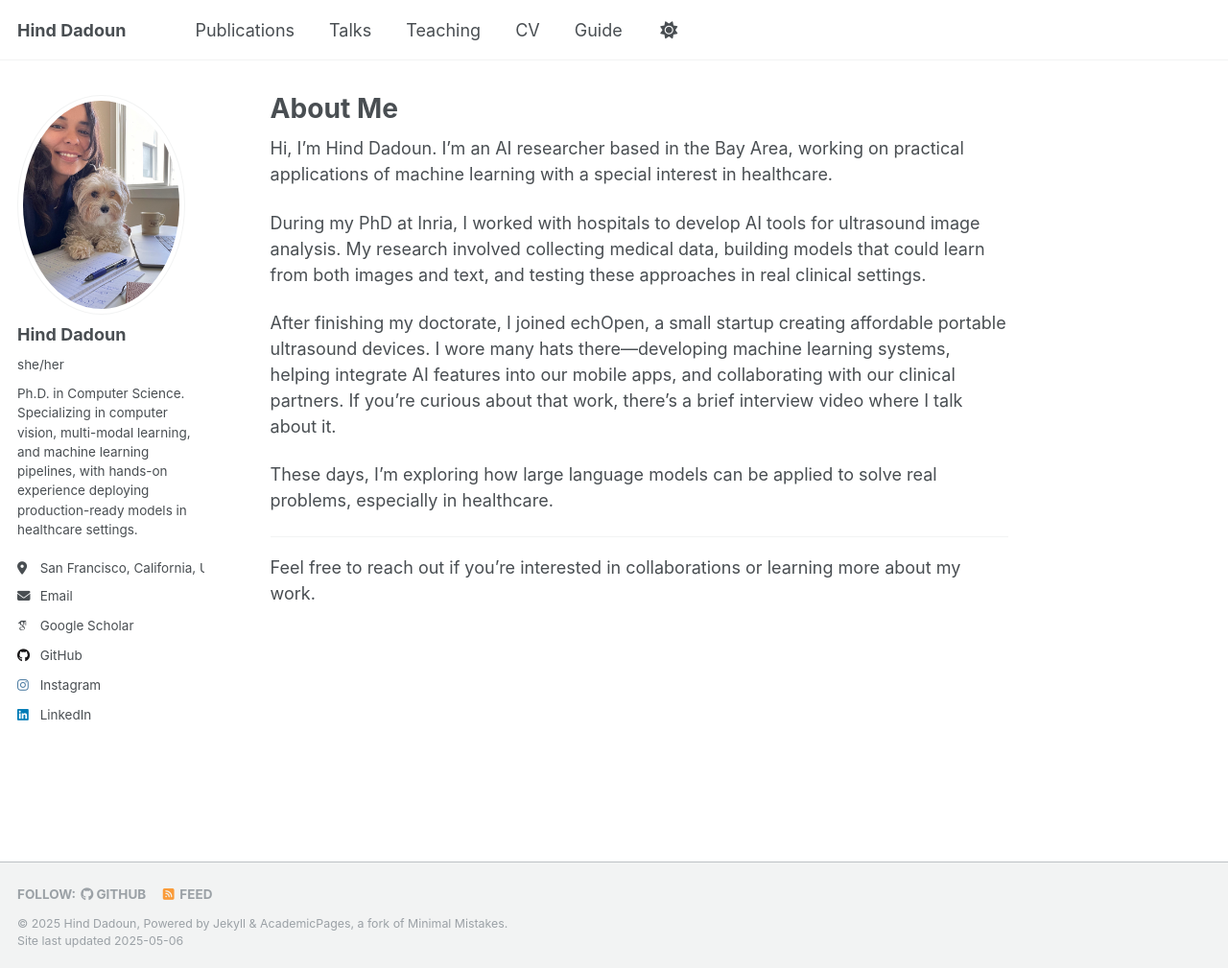
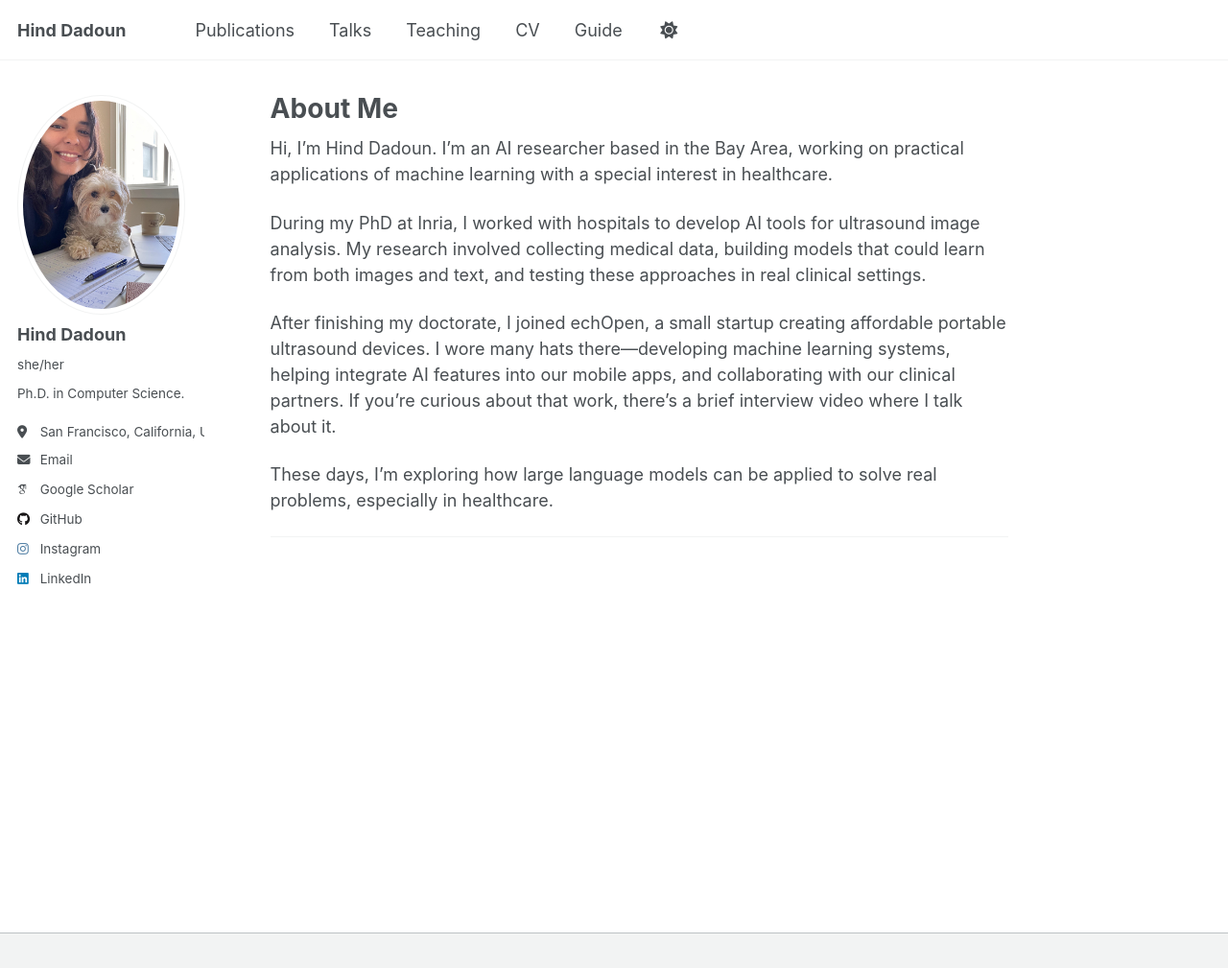
Before and after one commit to h-dadoun/h-dadoun.github.io, a Jekyll site: the page built from _pages/about.md, in a window 1280 px wide and 1009 px high. Shown: the whole window at 96% size. Built offline with Jekyll 4.4.1, drawn with Linux system fonts in a browser that asks for light colours; some web fonts are replaced.

```diff
--- a/_config.yml
+++ b/_config.yml
@@ -25,7 +25,7 @@ author:
   avatar           : "hind_and_nala.png"
   name             : "Hind Dadoun"
   pronouns         : "she/her"
-  bio              : "Ph.D. in Computer Science. Specializing in computer vision, multi-modal learning, and machine learning pipelines, with hands-on experience deploying production-ready models in healthcare settings."
+  bio              : "Ph.D. in Computer Science. "
   location         : "San Francisco, California, US."
   #employer         : "ex echOpen"
   uri              : # URL
@@ -132,7 +132,7 @@ yandex_site_verification :
 
 # Social Sharing
 twitter:
-  username               : &dadoun80202
+  username               : #&dadoun80202
 facebook:
   username               :
   app_id                 :
--- a/_includes/footer.html
+++ b/_includes/footer.html
@@ -1,7 +1,7 @@
 {% include base_path %}
 
 {% if site.author.github or site.author.bitbucket or site.atom_feed.hide != true %}
-<div class="page__footer-follow">
+<!-- <div class="page__footer-follow">
   <ul class="social-icons">
     {% if site.data.ui-text[site.locale].follow_label %}
       <li><strong>{{ site.data.ui-text[site.locale].follow_label }}</strong></li>
@@ -17,9 +17,9 @@
     {% endif %}
   </ul>
 </div>
-{% endif %}
+{% endif %} -->
 
-<div class="page__footer-copyright">
+<!-- <div class="page__footer-copyright">
   &copy; {{ site.time | date: '%Y' }} {{ site.name | default: site.title }}, {{ site.data.ui-text[site.locale].powered_by | default: "Powered by" }} <a href="http://jekyllrb.com" rel="nofollow">Jekyll</a> &amp; <a href="https://github.com/academicpages/academicpages.github.io">AcademicPages</a>, a fork of <a href="https://mademistakes.com/work/minimal-mistakes-jekyll-theme/" rel="nofollow">Minimal Mistakes</a>.<br />
   Site last updated {{ "now" | date: '%Y-%m-%d' %}}
-</div>
+</div> -->
--- a/_layouts/cv-layout.html
+++ b/_layouts/cv-layout.html
@@ -26,12 +26,12 @@ layout: compress
       </div>
     </div>
 
-    <div class="page__footer">
+    <!-- <div class="page__footer">
       <footer>
         {% include footer/custom.html %}
         {% include footer.html %}
       </footer>
-    </div>
+    </div> -->
 
     {% include scripts.html %}
 
--- a/_pages/about.md
+++ b/_pages/about.md
@@ -9,12 +9,10 @@ redirect_from:
 
 Hi, I'm Hind Dadoun. I'm an AI researcher based in the Bay Area, working on practical applications of machine learning with a special interest in healthcare.
 
-During my PhD at Inria, I worked with hospitals to develop AI tools for ultrasound image analysis. My research involved collecting medical data, building models that could learn from both images and text, and testing these approaches in real clinical settings.
+ During my PhD at Inria, I worked with hospitals to develop AI tools for ultrasound image analysis. My research involved collecting medical data, building models that could learn from both images and text, and testing these approaches in real clinical settings.
 
-After finishing my doctorate, I joined echOpen, a small startup creating affordable portable ultrasound devices. I wore many hats there—developing machine learning systems, helping integrate AI features into our mobile apps, and collaborating with our clinical partners. If you're curious about that work, there's a brief interview video where I talk about it.
+ After finishing my doctorate, I joined echOpen, a small startup creating affordable portable ultrasound devices. I wore many hats there—developing machine learning systems, helping integrate AI features into our mobile apps, and collaborating with our clinical partners. If you're curious about that work, there's a brief interview video where I talk about it.
 
-These days, I'm exploring how large language models can be applied to solve real problems, especially in healthcare.
+ These days, I'm exploring how large language models can be applied to solve real problems, especially in healthcare.
 
 ---
-
-Feel free to reach out if you're interested in collaborations or learning more about my work.
```
Also changed, not shown: _pages/sitemap.md (+2 -2 lines).
